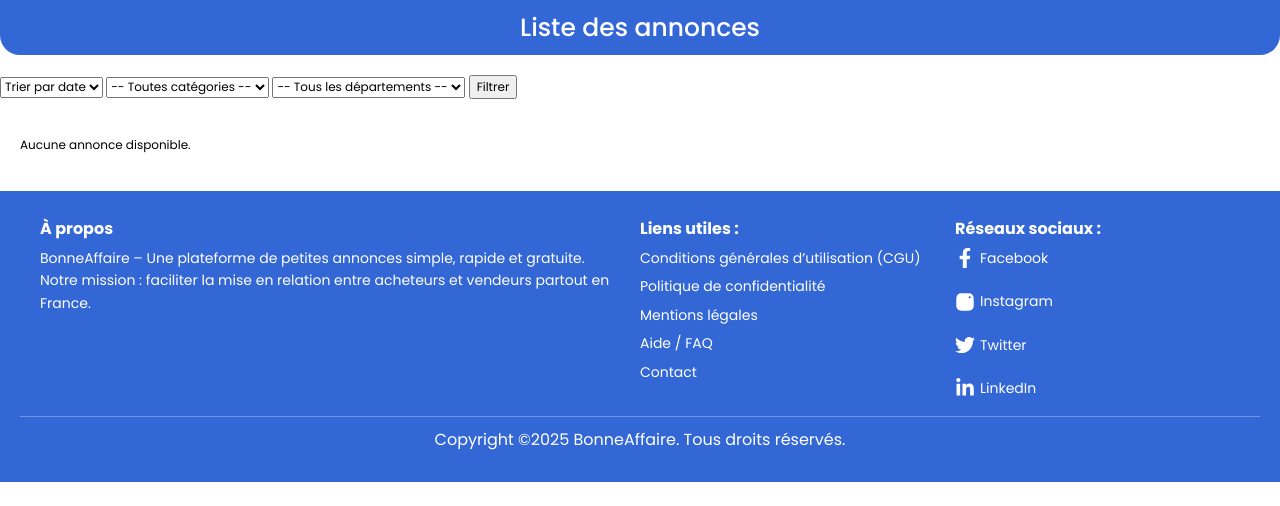
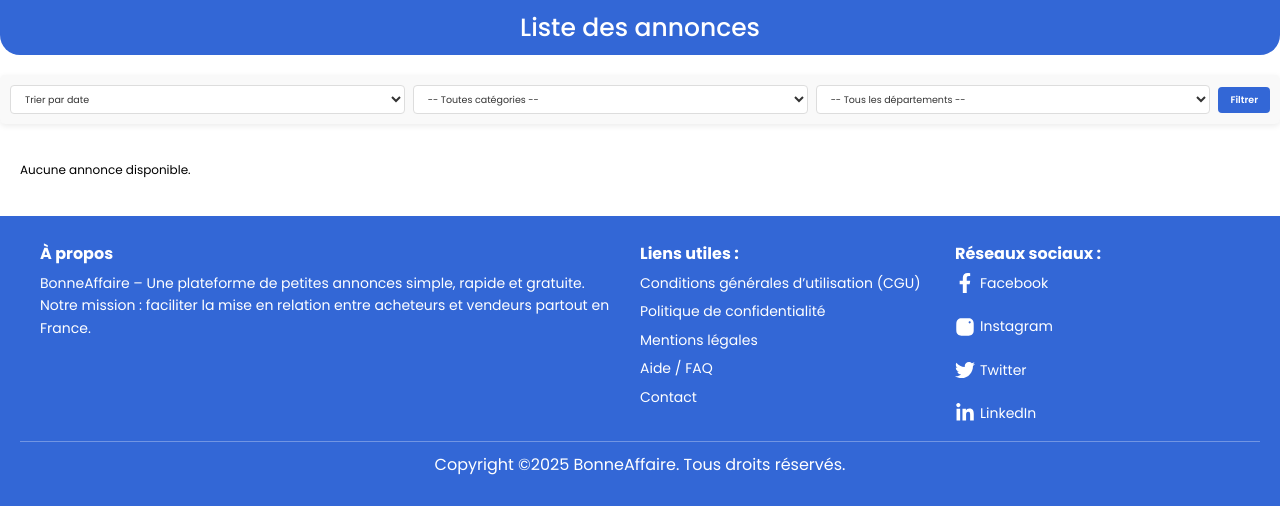
Before and after one commit to elias-d3v/BonneAffaire, a Symfony app: template templates/post/list.html.twig in a window 1280 px wide. Shown: the part 170-676 px from the top of the page. Run offline with Twig, Linux system fonts and the light colour scheme; the template is opened without the code that fills it, so the values that code supplies are empty; style sheets or scripts are compiled from the project's sources; some libraries are stand-ins or nearby versions.

Commit message:
Correction
Posts

```diff
--- a/assets/styles/pages/_form.scss
+++ b/assets/styles/pages/_form.scss
@@ -99,3 +99,72 @@
     background: darken(#007bff, 10%);
   }
 }
+
+// Page post
+.filters-posts {
+  display: flex;
+  flex-direction: column;
+  gap: 0.8rem;
+  padding: 1rem;
+  background: #f9f9f9;
+  border-radius: 0.5rem;
+  box-shadow: 0 2px 6px rgba(0, 0, 0, 0.08);
+  margin-bottom: 1.5rem;
+
+  select,
+  input[type="text"],
+  input[type="hidden"] {
+    width: 100%;
+    padding: 0.6rem 1rem;
+    border: 1px solid #ddd;
+    border-radius: 0.4rem;
+    font-size: 0.95rem;
+    background: #fff;
+    color: #333;
+    transition: border 0.2s ease;
+
+    &:focus {
+      border-color: $primary;
+      outline: none;
+    }
+  }
+
+  button {
+    width: 100%;
+    padding: 0.6rem 1.2rem;
+    border: none;
+    border-radius: 0.4rem;
+    background: $primary;
+    color: #fff;
+    font-size: 0.95rem;
+    font-weight: 600;
+    cursor: pointer;
+    transition: background 0.2s ease, transform 0.1s ease;
+
+    &:hover {
+      background: darken($primary, 10%);
+      transform: translateY(-2px);
+    }
+
+    &:active {
+      transform: translateY(0);
+    }
+  }
+
+  // Responsive Desktop
+  @media (min-width: 768px) {
+    flex-direction: row;
+    align-items: center;
+
+    select,
+    input[type="text"] {
+      flex: 1;
+      min-width: 200px;
+    }
+
+    button {
+      width: auto;
+      flex-shrink: 0;
+    }
+  }
+}
--- a/templates/post/list.html.twig
+++ b/templates/post/list.html.twig
@@ -6,7 +6,7 @@
   </section>
 
   {# filtres #}
-  <form method="get" action="{{ path('post_list') }}" class="mb-4">
+  <form method="get" action="{{ path('post_list') }}" class="filters-posts">
 
       {# On garde la recherche actuelle #}
       <input type="hidden" name="q" value="{{ q ?? '' }}">
@@ -61,7 +61,12 @@
               <img src="{{ asset('uploads/' ~ post.image1) }}" alt="{{ post.title }}">
             {% endif %}
 
-            <h3>{{ post.title }}</h3>
+            <h3>
+              {{ post.title|length > 22
+                ? post.title|slice(0, 22) ~ '...'
+                : post.title
+              }}
+            </h3>
             <p>{{ post.price }} €</p>
             <span>{{ post.location }}</span>
             <span class="date">{{ post.published_at ? post.published_at|date('d/m/Y à H:i') }}</span>
```
Also changed, not shown: assets/styles/pages/_post.scss (+17 -16 lines), templates/home/index.html.twig (+12 -2 lines), templates/post/show.html.twig (+8 -3 lines), templates/profile/show.html.twig (+6 -1 lines).
